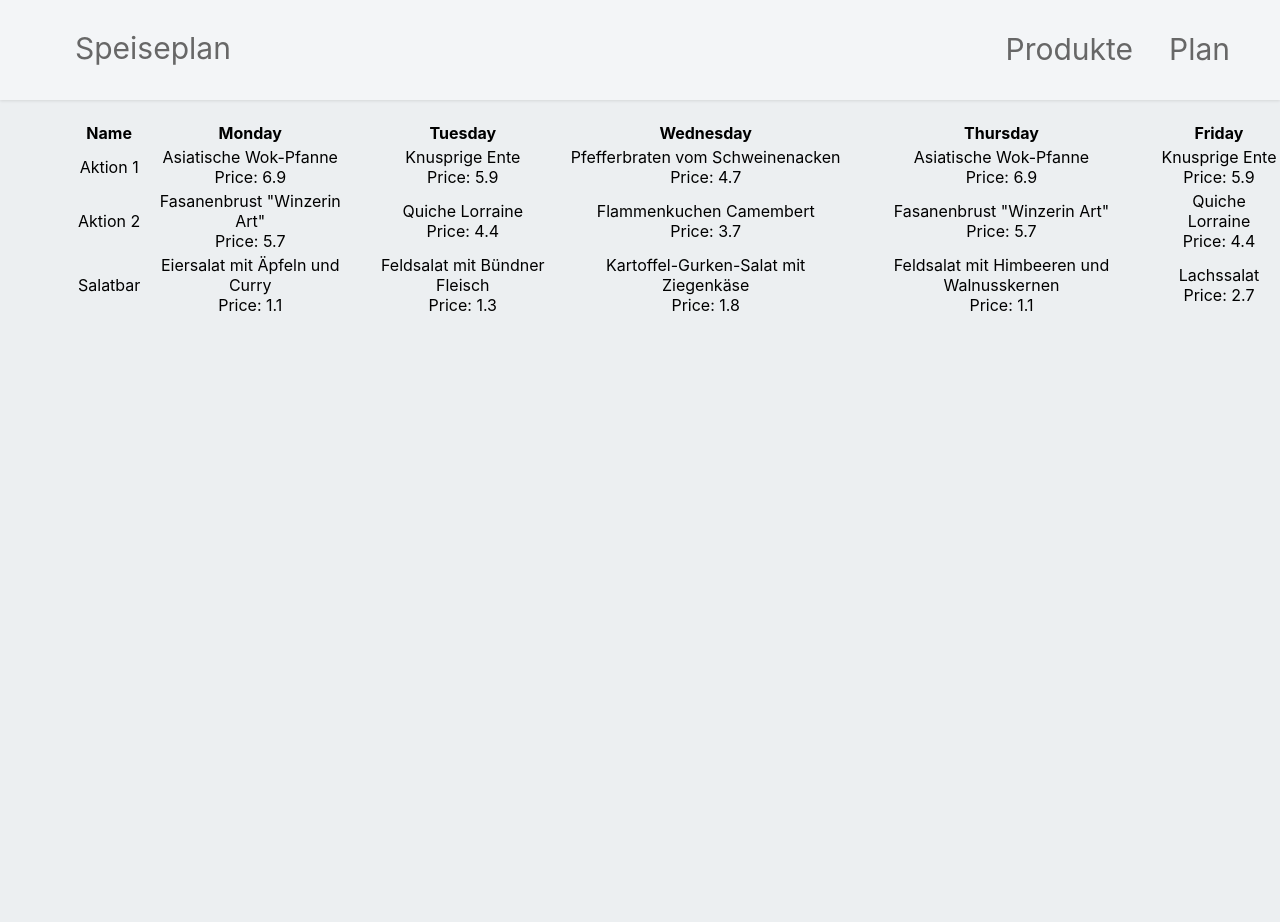
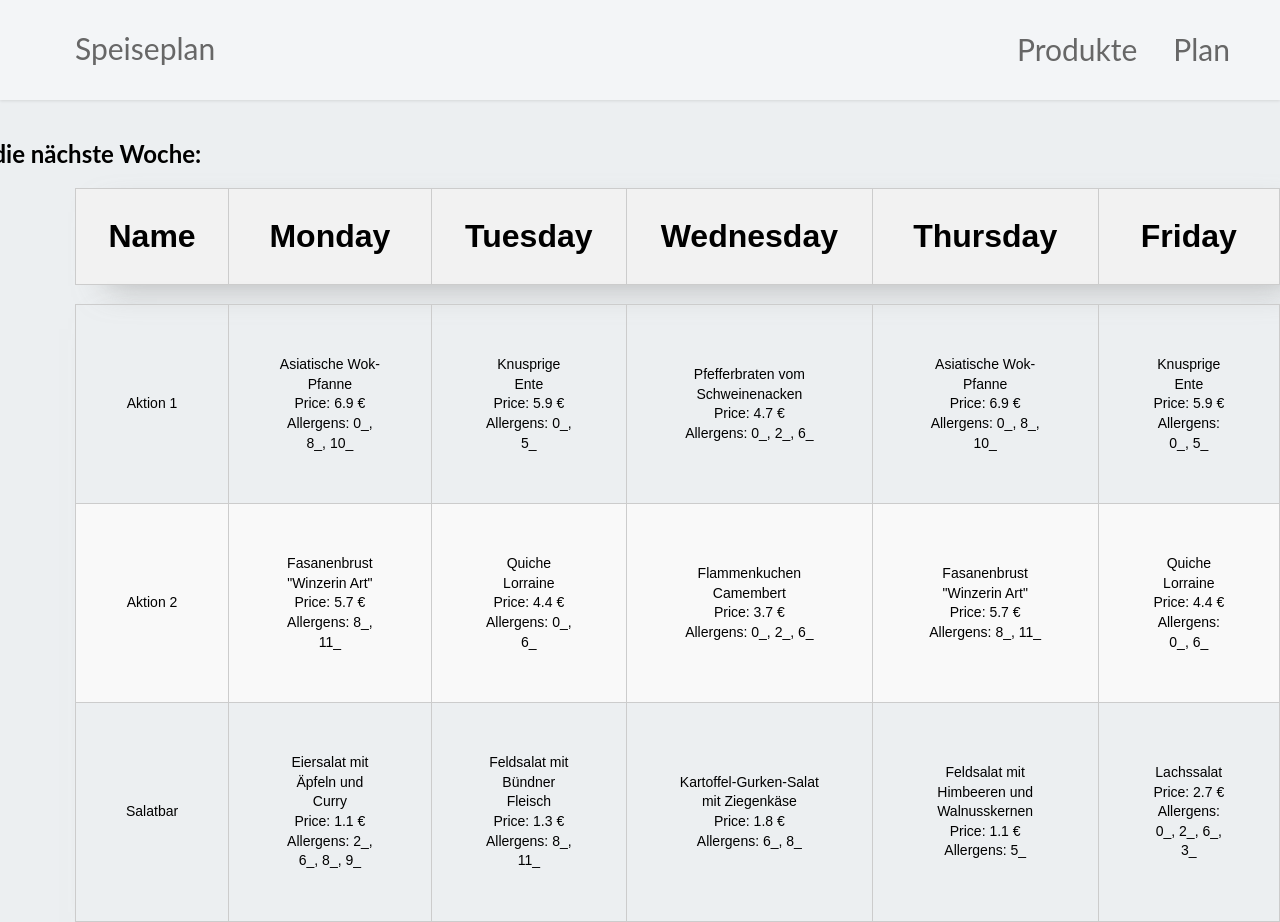
Before and after one commit to yorck25/Spieseplan, a React (Create React App) app in the folder react-app/: page / in a window 1280 px wide. Before the commit the page ends 800 px from the top, so only its background shows below. Built offline with nearby package versions, Linux system fonts and the light colour scheme.

Commit message:
dsgin der Tabelle

```diff
--- a/react-app/src/components/Speiseplan.js
+++ b/react-app/src/components/Speiseplan.js
@@ -2,37 +2,36 @@ import React, { useState, useEffect } from "react";
 import data from '../data/response.json';
 import './style.css'
 
+
 function Speiseplan() {
     const [tableData, setTableData] = useState([]);
-    var price;
     useEffect(() => {
       // convert data from json file to table format
       const tableRows = data.Rows.map((row) => {
         const rowData = {};;
         rowData["Name"] = row.Name;
         row.Days.forEach((day) => {
-
           const productId = day.ProductIds[0].ProductId;
           const product = data.Products[productId];
           rowData[`Weekday${day.Weekday}`] = productId;
-          rowData[`Allergens${day.Weekday}`] = product.AllergenIds;
+          rowData[`Allergens${day.Weekday}`] = product.AllergenIds.join(', ');
           rowData[`ProductName${day.Weekday}`] = product.Name;
           rowData[`Price${day.Weekday}`] = product.Price.Betrag;
-
-          // rowData[`Weekday${day.Weekday}`] = day.ProductIds[0].ProductId;
-          // allergien = data.Products[day.ProductIds[0].ProductId].AllergenIds;
         });
         return rowData;
       });
-
       setTableData(tableRows);
     }, []);
+
+
     return (
       <div>
         <section className="planSection">
         <div>
         </div>
+        <h1 className="headline">Essenplan für die nächste Woche:</h1>
         <table>
+          <br></br>
           <thead>
             <tr>
               <th>Name</th>
@@ -47,11 +46,11 @@ function Speiseplan() {
             {tableData.map((row, index) => (
                 <tr key={index}>
                 <td>{row.Name}</td>
-                <td>{row.ProductName0}<br/>Price: {row.Price0}</td>
-                <td>{row.ProductName1}<br/>Price: {row.Price1}</td>
-                <td>{row.ProductName2}<br/>Price: {row.Price2}</td>
-                <td>{row.ProductName3}<br/>Price: {row.Price3}</td>
-                <td>{row.ProductName4}<br/>Price: {row.Price4}</td>
+                <td>{row.ProductName0}<br/>Price: {row.Price0} € <br/> Allergens: {row.Allergens0}</td>
+                <td>{row.ProductName1}<br/>Price: {row.Price1} €<br/> Allergens: {row.Allergens1}</td>
+                <td>{row.ProductName2}<br/>Price: {row.Price2} € <br/> Allergens: {row.Allergens2}</td>
+                <td>{row.ProductName3}<br/>Price: {row.Price3} € <br/> Allergens: {row.Allergens3}</td>
+                <td>{row.ProductName4}<br/>Price: {row.Price4} € <br className="distance"/> Allergens: {row.Allergens4}</td>
               </tr>
             ))}
           </tbody>
--- a/react-app/src/components/style.css
+++ b/react-app/src/components/style.css
@@ -3,6 +3,7 @@ html, body {
     padding: 0;
     height: 100%;
     text-align: center;
+    font-family: 'Lato', sans-serif;
   }
 
   body {
@@ -77,3 +78,46 @@ html, body {
     float: left;
     margin-left: 75px;
   }
+
+  .headline{
+    margin-left: -1310px;
+  }
+
+  table {
+    border-collapse: collapse;
+    width: auto;
+    max-width: auto;
+    margin: 0 auto;
+    font-family: Arial, sans-serif;
+    font-size: 14px;
+    line-height: 1.4;
+    text-align: center;
+  }
+
+  thead{
+    font-size: 32px;
+    box-shadow: 20px 13px 32px -11px rgba(148,148,148,0.62);
+  }
+
+  th, td {
+    border: 1px solid #ccc;
+    padding: 25px;
+  }
+
+  th {
+    background-color: #f2f2f2;
+  }
+
+  tr:nth-child(even) {
+    background-color: #f9f9f9;
+  }
+
+  tbody tr td{
+    padding: 50px;
+  }
+  tbody{
+    box-shadow: 20px 13px 32px -11px rgba(148,148,148,0.62);
+  }
+  br{
+    height: 25px
+  }
```
